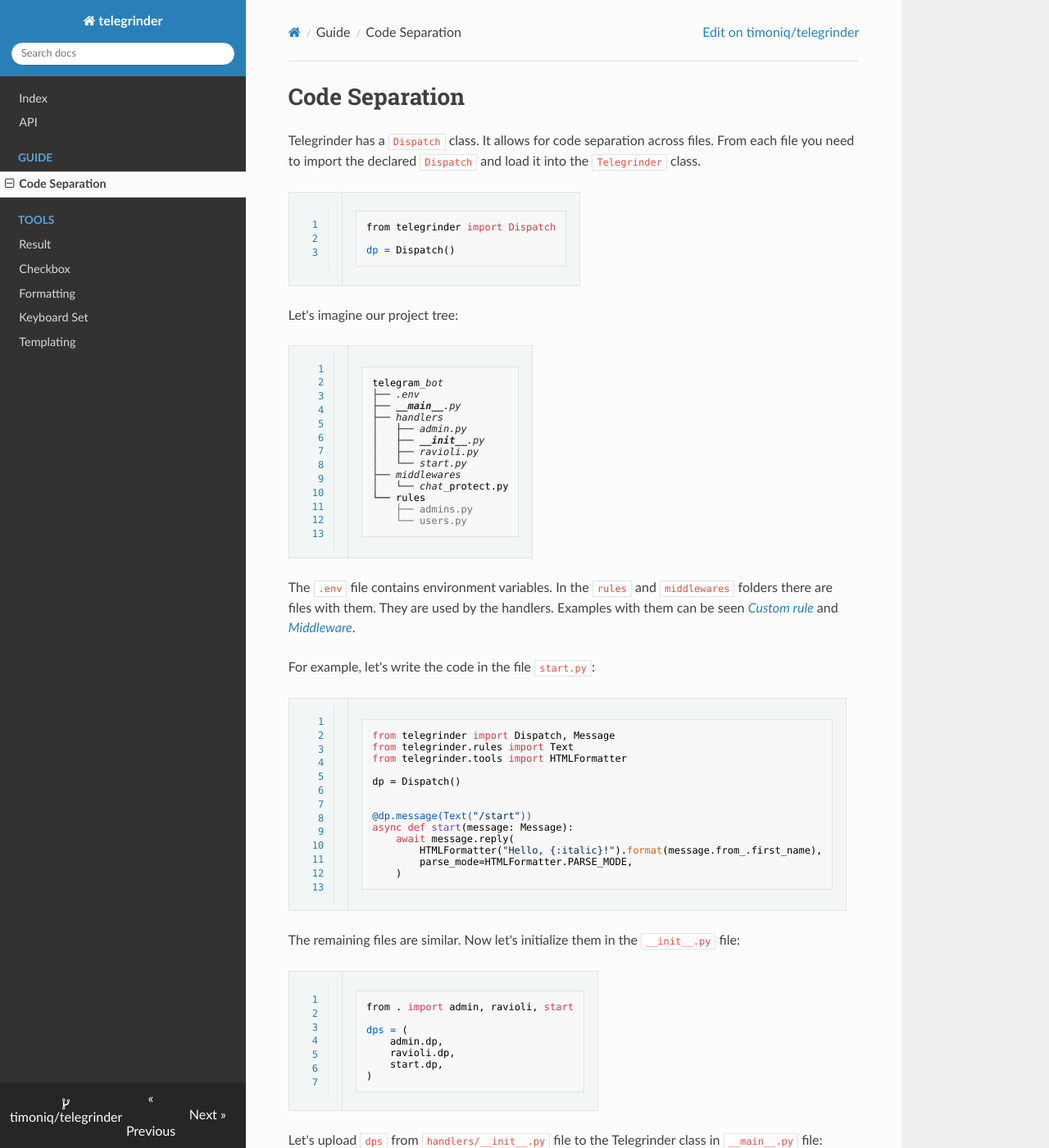
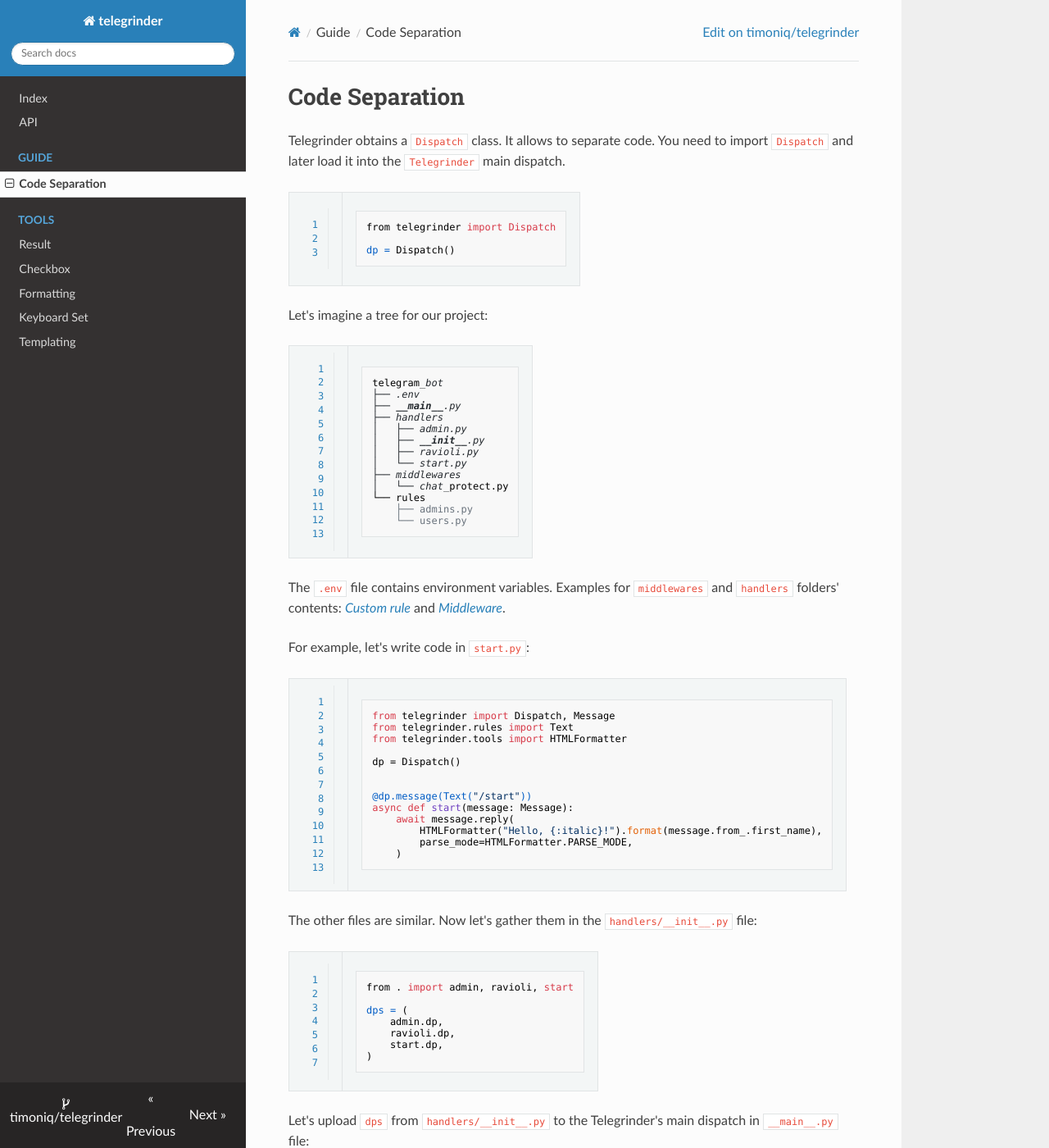
Before and after one commit to timoniq/telegrinder, an MkDocs documentation site: the page built from docs/guide/code_separation.md, in a window 1280 px wide and 1400 px high. Shown: the whole window at 82% size. Built offline with MkDocs 1.6.1, drawn with Linux system fonts in a browser that asks for light colours; nearby versions of some CDN libraries.

Commit message:
fix: english in code_separation

````diff
--- a/docs/guide/code_separation.md
+++ b/docs/guide/code_separation.md
@@ -1,13 +1,13 @@
 # Code Separation
 
-Telegrinder has a `Dispatch` class. It allows for code separation across files. From each file you need to import the declared `Dispatch` and load it into the `Telegrinder` class.
+Telegrinder obtains a `Dispatch` class. It allows to separate code. You need to import `Dispatch` and later load it into the `Telegrinder` main dispatch.
 ```python
 from telegrinder import Dispatch
 
 dp = Dispatch()
 ```
 
-Let's imagine our project tree:
+Let's imagine a tree for our project:
 ```
 telegram_bot
 ├── .env
@@ -24,9 +24,9 @@
     └── users.py
 ```
 
-The `.env` file contains environment variables. In the `rules` and `middlewares` folders there are files with them. They are used by the handlers. Examples with them can be seen [*Custom rule*](https://github.com/timoniq/telegrinder/blob/main/examples/custom_rule.py) and [*Middleware*](https://github.com/timoniq/telegrinder/blob/main/examples/middleware.py).
+The `.env` file contains environment variables. Examples for `middlewares` and `handlers` folders' contents: [*Custom rule*](https://github.com/timoniq/telegrinder/blob/main/examples/custom_rule.py) and [*Middleware*](https://github.com/timoniq/telegrinder/blob/main/examples/middleware.py).
 
-For example, let's write the code in the file `start.py`:
+For example, let's write code in `start.py`:
 ```python
 from telegrinder import Dispatch, Message
 from telegrinder.rules import Text
@@ -43,7 +43,7 @@
     )
 ```
 
-The remaining files are similar. Now let's initialize them in the `__init__.py` file:
+The other files are similar. Now let's gather them in the `handlers/__init__.py` file:
 ```python
 from . import admin, ravioli, start
 
@@ -54,7 +54,7 @@
 )
 ```
 
-Let's upload `dps` from `handlers/__init__.py` file to the Telegrinder class in `__main__.py` file:
+Let's upload `dps` from `handlers/__init__.py` to the Telegrinder's main dispatch in `__main__.py` file:
 ```python
 import logging
 
````
